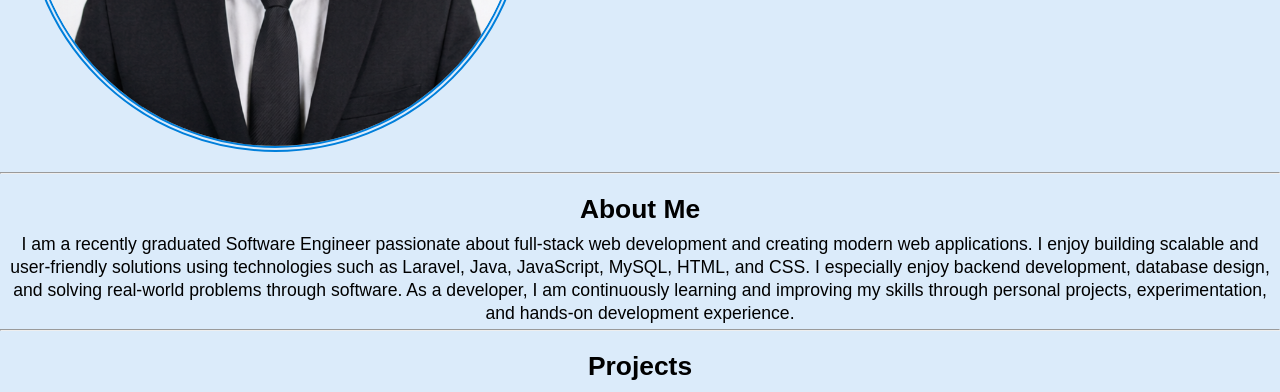
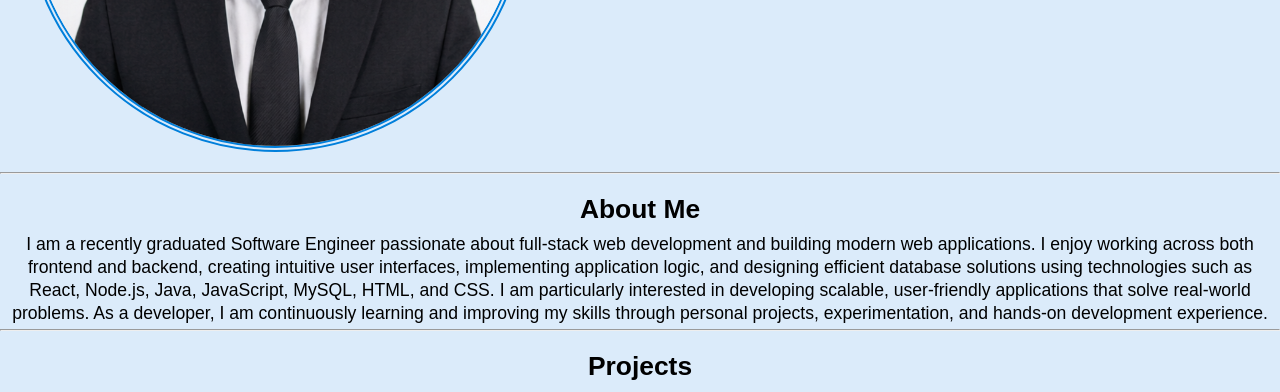
Before and after one commit to codigo-y-tecnologia/portfolio, a plain HTML site: page index.html in a window 1280 px wide. Shown: the part 402-794 px from the top of the page. Drawn offline with Linux system fonts and the light colour scheme.

Commit message:
Correction in the About section and addition of the google.html file

```diff
--- a/index.html
+++ b/index.html
@@ -206,11 +206,13 @@
         <h2>About Me</h2>
         <p>
           I am a recently graduated Software Engineer passionate about
-          full-stack web development and creating modern web applications. I
-          enjoy building scalable and user-friendly solutions using technologies
-          such as Laravel, Java, JavaScript, MySQL, HTML, and CSS. I especially
-          enjoy backend development, database design, and solving real-world
-          problems through software. As a developer, I am continuously learning
+          full-stack web development and building modern web applications. I
+          enjoy working across both frontend and backend, creating intuitive
+          user interfaces, implementing application logic, and designing
+          efficient database solutions using technologies such as React,
+          Node.js, Java, JavaScript, MySQL, HTML, and CSS. I am particularly
+          interested in developing scalable, user-friendly applications that
+          solve real-world problems. As a developer, I am continuously learning
           and improving my skills through personal projects, experimentation,
           and hands-on development experience.
         </p>
```
Also changed, not shown: google952119821120fe79.html (added, +1 -0 lines).
